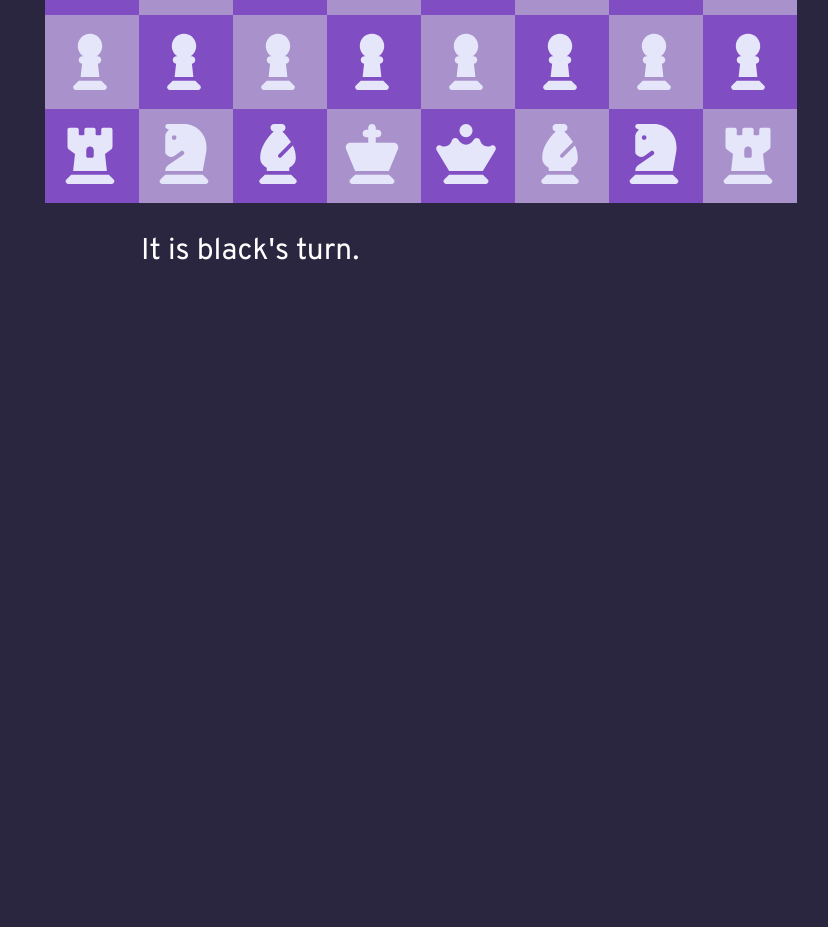
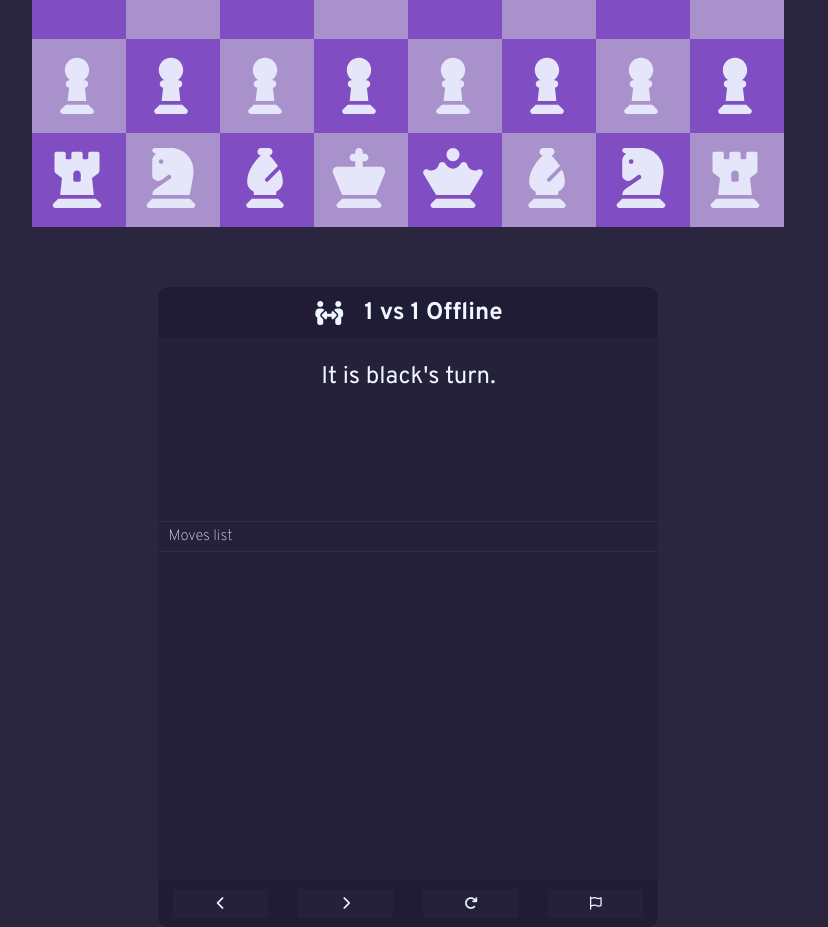
Before and after one commit to Shade9378/Chess-Game, a plain HTML site: page index.html in a window 1280 px wide. Shown: the part 525-1452 px from the top of the page, without its empty margins (395-1223 px from the left). Before the commit the page ends 825 px from the top, so only its background shows below. Drawn offline with Linux system fonts and the light colour scheme.

Commit message:
Added an info section

```diff
--- a/GamePlan.txt
+++ b/GamePlan.txt
@@ -4,6 +4,7 @@
     - Missing Special Moves (En Passant, Long/Short Castle, Promote) and Illegal Moves (King can still cross opponent's piece legal move, other pieces can still moves when king is checked), Checkmate and Draw
     - Need a funtion to show the available legal moves of a piece upon clicking
     - Missing an interface showing which pieces have been captured
+    - Pop up menu showing the progress will not be save if reload the page
 
     !!!Bug: - pawns can take the piece that is in front of them
             - piece can go through each other
--- a/index.html
+++ b/index.html
@@ -8,28 +8,42 @@
         <link rel="preconnect" href="https://fonts.googleapis.com">
         <link rel="preconnect" href="https://fonts.gstatic.com" crossorigin>
         <link href="https://fonts.googleapis.com/css2?family=Overpass:ital,wght@0,100..900;1,100..900&display=swap" rel="stylesheet">
-        <script src="https://kit.fontawesome.com/f118d5275d.js" crossorigin="anonymous"></script>
     </head>
     <body>
         <div id="sidebar">
             <p class="items" id="title">Chess Game</p>
             <a href="#" class="items"><i class="fa-solid fa-gamepad" style="margin-right: 20px;"></i> Game Modes</a>
-            <a href="#" class="items"><i class="fa-solid fa-puzzle-piece" style="margin-right: 25px;"></i> Puzzles</a>
-            <a href="#" class="items"><i class="fa-solid fa-chalkboard-user" style="margin-right: 22px;"></i> Learn</a>
+            <a href="#" onclick="alert('Comming soon!')" class="items"><i class="fa-solid fa-puzzle-piece" style="margin-right: 25px;"></i> Puzzles</a>
+            <a href="#" onclick="alert('Comming soon!')" class="items"><i class="fa-solid fa-chalkboard-user" style="margin-right: 22px;"></i> Learn</a>
         </div>
 
         <div id="button-container">
-            <button class="fa-solid fa-bars" id="button"
+            <button class="fa-solid" id="button"
             onclick="openAndCloseSideBar()">&#9776;</button>
         </div>
 
         <div id="game-section">
             <div id="gameboard"></div>
-            <p>It is <span id="player"></span>'s turn. </p>
-        <p id="info-display"> </p>
+            <div class="info">
+                <div class="mode-info"><i class="fa-solid fa-people-arrows" style="margin-right: 20px;"></i>1 vs 1 Offline</div>
+                <div class="messages">
+                    <p>It is <span id="player"></span>'s turn. </p>
+                    <p id="info-display"></p>
+                </div>
+                <div class="history-title">Moves list</div>
+                <div class="history"></div>
+
+                <div class="tools-container">
+                    <button class="tools"><i class="fa-solid fa-chevron-left"></i></button>
+                    <button class="tools"><i class="fa-solid fa-chevron-right"></i></button>
+                    <button class="tools"><i class="fa-solid fa-arrow-rotate-right"></i></button>
+                    <button class="tools"><i class="fa-regular fa-flag"></i></button>
+                </div>
+            </div>
 
         </div>
         <script src="pieces.js"></script>
         <script src="script.js"></script>
+        <script src="https://kit.fontawesome.com/f118d5275d.js" crossorigin="anonymous"></script>
     </body>
 </html>
--- a/script.js
+++ b/script.js
@@ -1,3 +1,7 @@
+window.onbeforeunload = function() {
+    return "Data will be lost if you leave the page, are you sure?";
+  };
+
 const GAME_BOARD = document.querySelector("#gameboard");
 const PLAYER_DISPLAY = document.querySelector("#player");
 const INFO_DISPLAY = document.querySelector("#info-display");
--- a/style.css
+++ b/style.css
@@ -1,18 +1,17 @@
 body {
     height: 100vh;
     display: flex;
-    justify-content: space-around;
     align-items: center;
     background-color: hsl(249, 26%, 20%);
     margin: 0%;
-
 }
 
 #game-section {
     width: 100%;
+    height: 100%;
     display: flex;
     flex-direction: row;
-    justify-content: space-around;
+    justify-content: center;
     margin: 1%;
     align-items: center;
     flex-wrap: wrap;
@@ -40,8 +39,8 @@ body {
 
 @media screen and (max-width: 1033px) { /*** PUT AN ERROR IF USED ON SMARTPHONES ***/
     .square svg {
-        height: 30px;
-        width: 30px;
+        height: 50px;
+        width: 50px;
     }
 }
 
@@ -71,10 +70,10 @@ path {
     fill: lavender;
 }
 
-p, a {
+p, a, .mode-info, .history-title {
     font-family: "Overpass", sans-serif;
-    font-size: 30px;
-    color: white;
+    font-size: 150%;
+    color: aliceblue;
 }
 
 a {
@@ -84,7 +83,7 @@ a {
     text-decoration: none;
 }
 
-a:hover {
+a:hover, .tools:hover {
     color: rgb(169, 146, 204);
 }
 
@@ -122,14 +121,75 @@ a:hover {
     height: 100%;
 }
 
-.fa-solid .fa-gamepad {
-    margin-right: 20px
+.info {
+    display: flex;
+    border-radius: 10px;
+    flex-direction: column ;
+    align-items: center;
+    background-color: hsl(249, 29%, 18%);
+    height: 80%;
+    width: 500px;
+    margin: 60px;
+}
+.messages {
+    height: 250px;
 }
 
-.fa-solid .fa-puzzle-piece {
-    margin-right: 25px
+.history {
+
 }
 
-.fa-chalkboard-user {
-    margin-right: 22px
+.mode-info,
+.history-title {
+
+    width: 100%;
 }
+
+.mode-info{
+    height: 70px;
+    display: flex;
+    justify-content: center;
+    align-items: center;
+    background-color: hsl(249, 32%, 16%);
+    border-top-left-radius: 10px;
+    border-top-right-radius: 10px;
+    font-weight: bolder;
+
+}
+
+.history-title {
+    display: flex;
+    align-items: center;
+    text-indent: 10px;
+    font-size: 15px;
+    font-weight: lighter;
+    height: 39px;
+    border-top: 1px solid rgb(46, 46, 78);
+    border-bottom: 1px solid rgb(46, 46, 78);
+
+}
+
+.history {
+    width: 100%;
+    height: 70%;
+}
+
+.tools-container {
+    background-color: hsl(249, 32%, 16%);
+    width: 100%;
+    height: 10%;
+    display: flex;
+    justify-content: center;
+    align-items: center;
+    border-bottom-left-radius: 10px;
+    border-bottom-right-radius: 10px;
+}
+
+.tools {
+    background-color: hsl(249, 29%, 18%);
+    color: aliceblue;
+    width: 20%;
+    height: 60%;
+    margin: 3%;
+    border: 0;
+}
```
